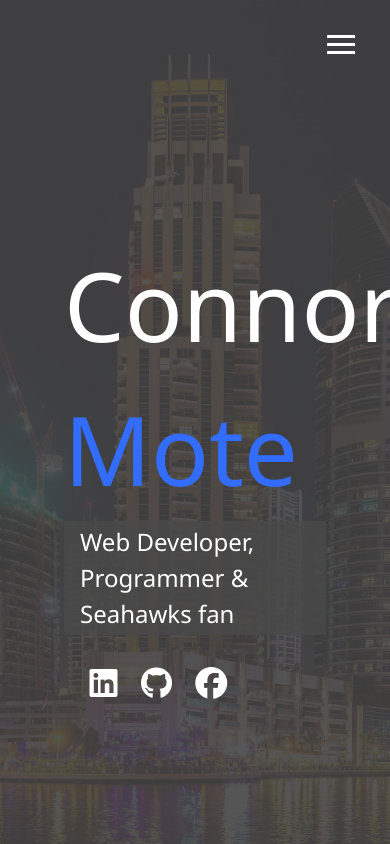
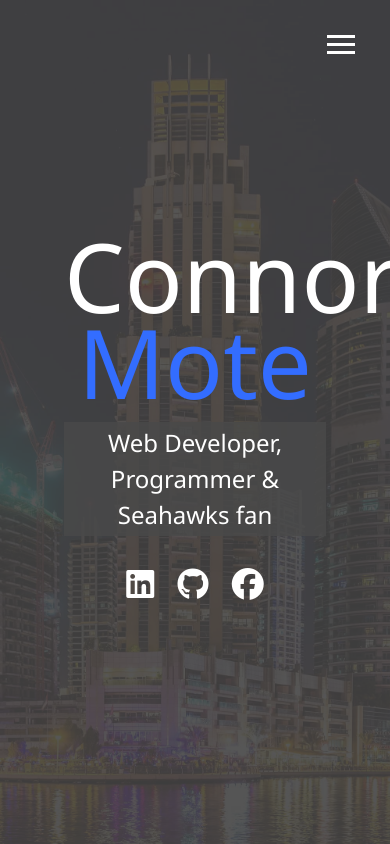
Before and after one commit to RslWlsn3/Portfolio-Website, a website: page dist/index.html in a window 390 px wide. Drawn offline with Linux system fonts and the light colour scheme.

Commit message:
Added media queries and made menu overlay responsive

```diff
--- a/scss/_config.scss
+++ b/scss/_config.scss
@@ -30,3 +30,26 @@
     }
   }
 }
+
+//Media Query Mixins
+@mixin mediaSm{
+    //only applys if screen is 500px or less.
+    @media screen and (max-width: 500px) {
+         @content; //@content - add mediaSm anywhere and add code to it, the code will replace the @content
+    }
+}
+@mixin mediaMd{
+    @media screen and (max-width: 768px) {
+         @content;
+    }
+}
+@mixin mediaLg{
+    @media screen and (min-width: 769px) and (max-width: 1170px) {
+         @content;
+    }
+}
+@mixin mediaXl{
+    @media screen and (min-width: 1171px) {
+         @content;
+    }
+}
--- /dev/null
+++ b/scss/_mobile.scss
@@ -0,0 +1,62 @@
+//Widescreens
+@include mediaSm {
+  main#home h1 {
+    margin-top: 10vh;
+    font-weight: 400;
+  }
+}
+
+//Desktops & Laptops
+@include mediaMd {
+  main {
+    align-items: center;
+    text-align: center;
+  }
+
+  .lg-heading {
+    line-height: 0.9;
+    margin-bottom: 1rem;
+  }
+
+  .menu-nav,
+  .menu-branding {
+    float: none;
+    width: 100%;
+    min-height: 0;
+
+    &.show {
+      transform: translate3d(0, 0, 0);
+    }
+  }
+
+  .menu-nav {
+    height: 75vh;
+    transform: translate3d(-100%, 0, 0);
+    font-size: 24px;
+  }
+
+  .menu-branding {
+    height: 25vh;
+    transform: translate3d(100%, 0, 0);
+
+    .portrait {
+      background: url('../img/portrait_small.png');
+      width: 150px;
+      height: 150px;
+    }
+  }
+}
+
+//Tablets
+@include mediaLg {
+  .sm-heading {
+    max-width: 515px;
+  }
+}
+
+//Smartphones
+@include mediaXl {
+  .sm-heading {
+    max-width: 515px;
+  }
+}
--- a/scss/main.scss
+++ b/scss/main.scss
@@ -1,5 +1,6 @@
 @import 'config';
 @import 'menu';
+@import 'mobile';
 
 * {
   box-sizing: border-box; //size stays the same no matter what padding and border are
@@ -28,7 +29,7 @@ h3 {
   &.sm-heading {
     margin-bottom: 2rem;
     padding: 0.2rem 1rem;
-    max-width: 520px;
+    //max-width: 515px;
     background: rgba(lighten($primary-color, 2), 0.85);
   }
 }
```
Also changed, not shown: dist/css/main.css, dist/img/portrait_small.png (added), 1 other file.
